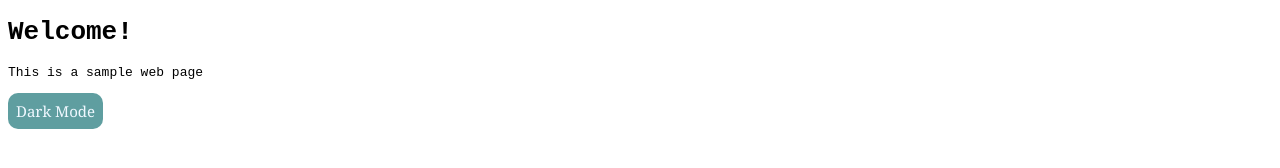
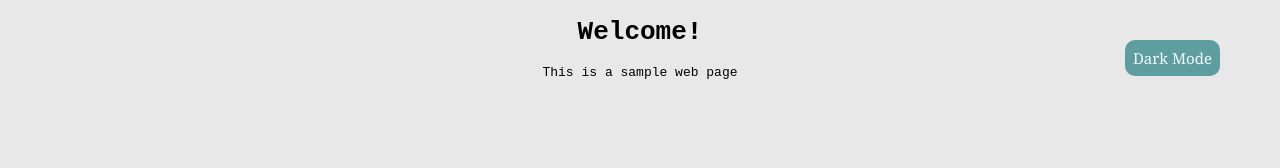
Before and after one commit to jainrachitrj/Learning-Git, a plain HTML site: page index.html in a window 1280 px wide. Drawn offline with Linux system fonts and the light colour scheme.

Commit message:
Styled the header

```diff
--- a/index.html
+++ b/index.html
@@ -1,5 +1,6 @@
 <!DOCTYPE html>
 <html lang="en">
+
 <head>
     <meta charset="UTF-8">
     <meta http-equiv="X-UA-Compatible" content="IE=edge">
@@ -7,10 +8,16 @@
     <title>My Website</title>
     <link rel="stylesheet" href="./style.css">
 </head>
+
 <body class="light-mode">
-    <h1>Welcome!</h1>
-    <p>This is a sample web page</p>
-    <button class="theme-control-btn">Dark Mode</button>
+    <div class="heading">
+        <h1>Welcome!</h1>
+        <p>This is a sample web page</p>
+    </div>
+    <div class="navigation">
+        <button class="theme-control-btn">Dark Mode</button>
+    </div>
     <script src="./app.js"></script>
 </body>
+
 </html>
--- a/style.css
+++ b/style.css
@@ -2,12 +2,20 @@ body {
     font-family: monospace;
 }
 .light-mode {
-    background-color: white;
+    background-color: rgb(232, 232, 232);
     color: black;
 }
 .dark-mode {
-    background-color: black;
+    background-color: rgb(34, 34, 34);
     color: white;
+}
+.heading {
+    text-align: center;
+}
+.navigation {
+    position: absolute;
+    right: 60px;
+    top: 40px;
 }
 .theme-control-btn {
     font-size: 15px;
```
